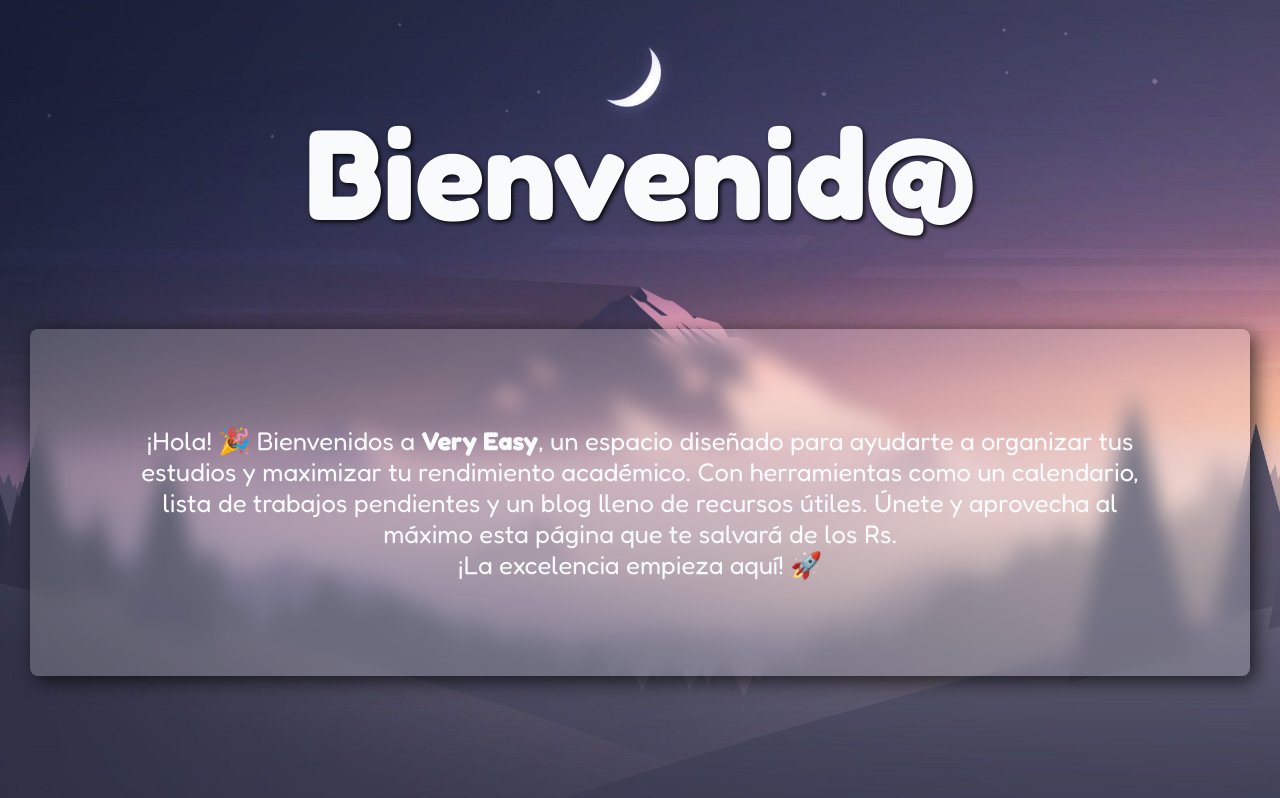
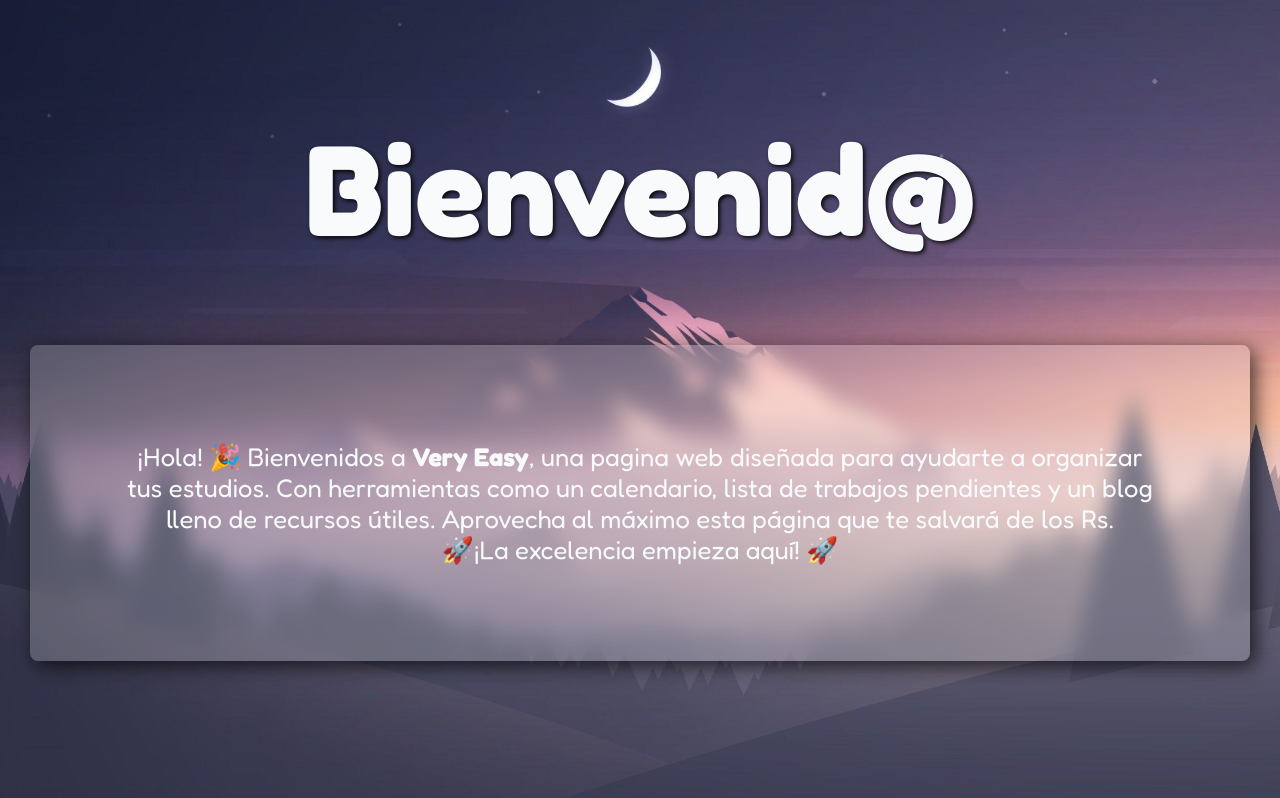
Before and after one commit to AldahirPro777/Very_Easy_2.0_Frontend, a React (Vite) app: page / in a window 1280 px wide. Shown: the top 798 px of the page. Built offline with nearby package versions, Linux system fonts and the light colour scheme.

Commit message:
dfghdfgh

```diff
--- a/src/pages/Home.jsx
+++ b/src/pages/Home.jsx
@@ -11,12 +11,12 @@
 
           <div className="blur">
             <p>
-              ¡Hola! 🎉 Bienvenidos a <strong>Very Easy</strong>, un espacio
-              diseñado para ayudarte a organizar tus estudios y maximizar tu
-              rendimiento académico. Con herramientas como un calendario, lista
-              de trabajos pendientes y un blog lleno de recursos útiles. Únete y
-              aprovecha al máximo esta página que te salvará de los Rs. <br />
-              ¡La excelencia empieza aquí! 🚀
+              ¡Hola! 🎉 Bienvenidos a <strong>Very Easy</strong>, una pagina web
+              diseñada para ayudarte a organizar tus estudios. Con herramientas
+              como un calendario, lista de trabajos pendientes y un blog lleno
+              de recursos útiles. Aprovecha al máximo esta página que te salvará
+              de los Rs. <br />
+              🚀¡La excelencia empieza aquí! 🚀
             </p>
           </div>
         </section>
```
Also changed, not shown: 1 other file (tests, documents, lock files or other folders).
